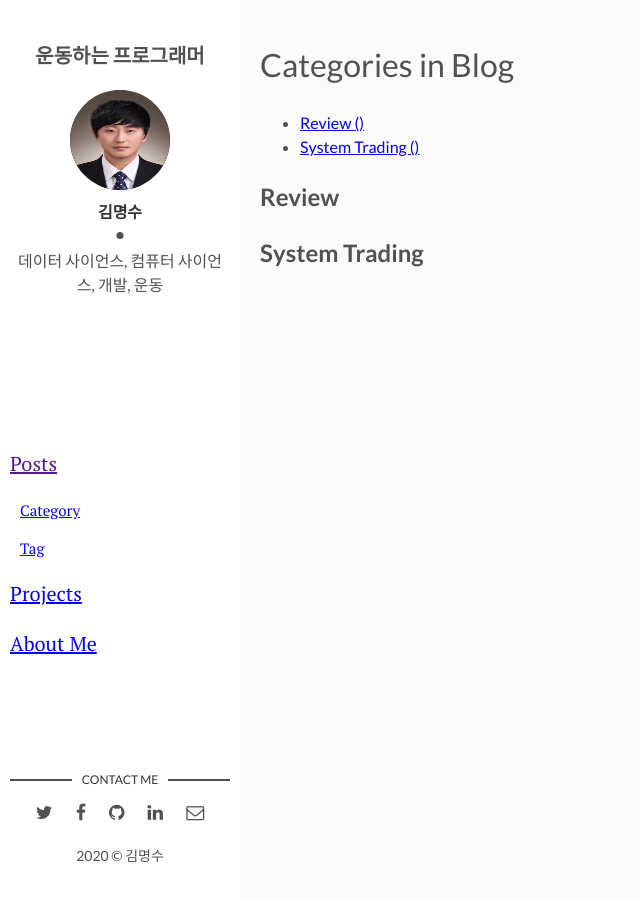
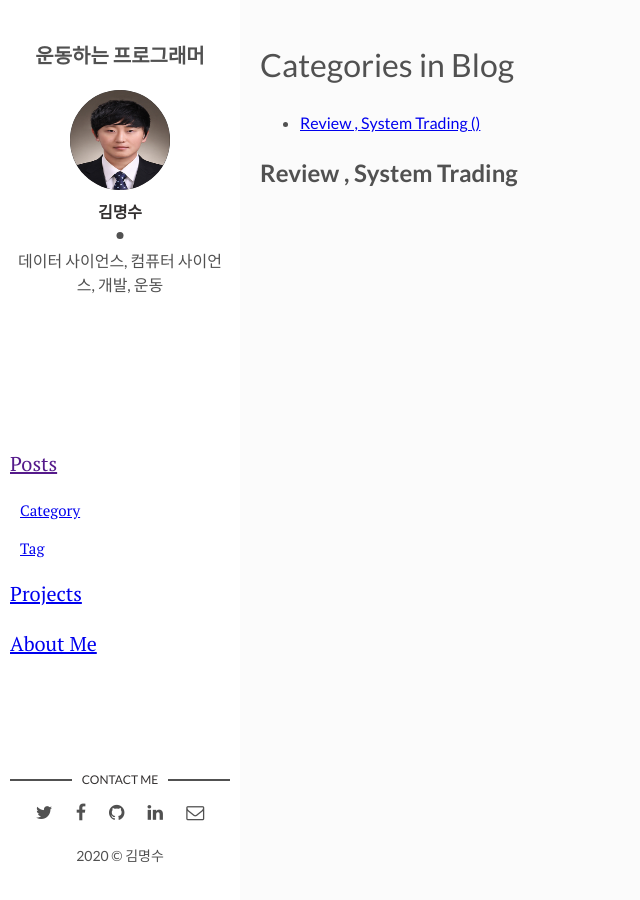
Before and after one commit to CodyBuilder-dev/codybuilder-dev.github.io, a Jekyll site: the page built from _pages/categories.html, in a window 1280 px wide. Shown: the whole page, without its empty margins (0-640 px from the left). Built offline with Jekyll 4.4.1, drawn with Linux system fonts in a browser that asks for light colours.

Commit message:
[Refactor] Categories 페이지 리팩토링

```diff
--- a/_pages/categories.html
+++ b/_pages/categories.html
@@ -17,13 +17,13 @@ title: Categories
   <h1>Categories in Blog</h1>
   <ul class="categories">
 <!--  cycles through tag list and creates header row of all tags used in site with accompanying per-tag counts...-->
-  {% for this_word in category_words %}
+  {% for this_word in site_category %}
     <li ><a href="#{{ this_word | cgi_escape }}" class="category">{{ this_word }} <span>({{ site.categories[this_word].size }})</span></a></li>
   {% endfor %}
   </ul>
 
 <!--cycles through tag list and creates subheader for each tag name...-->
-  {% for this_word in category_words %}
+  {% for this_word in site_category %}
   <h2 id="{{ this_word | cgi_escape }}">{{ this_word }}</h2>
 <!--  lists all posts corresponding to specific tag...-->
     {% for post in site.categories[this_word] %}{% if post.title != null %}
```
